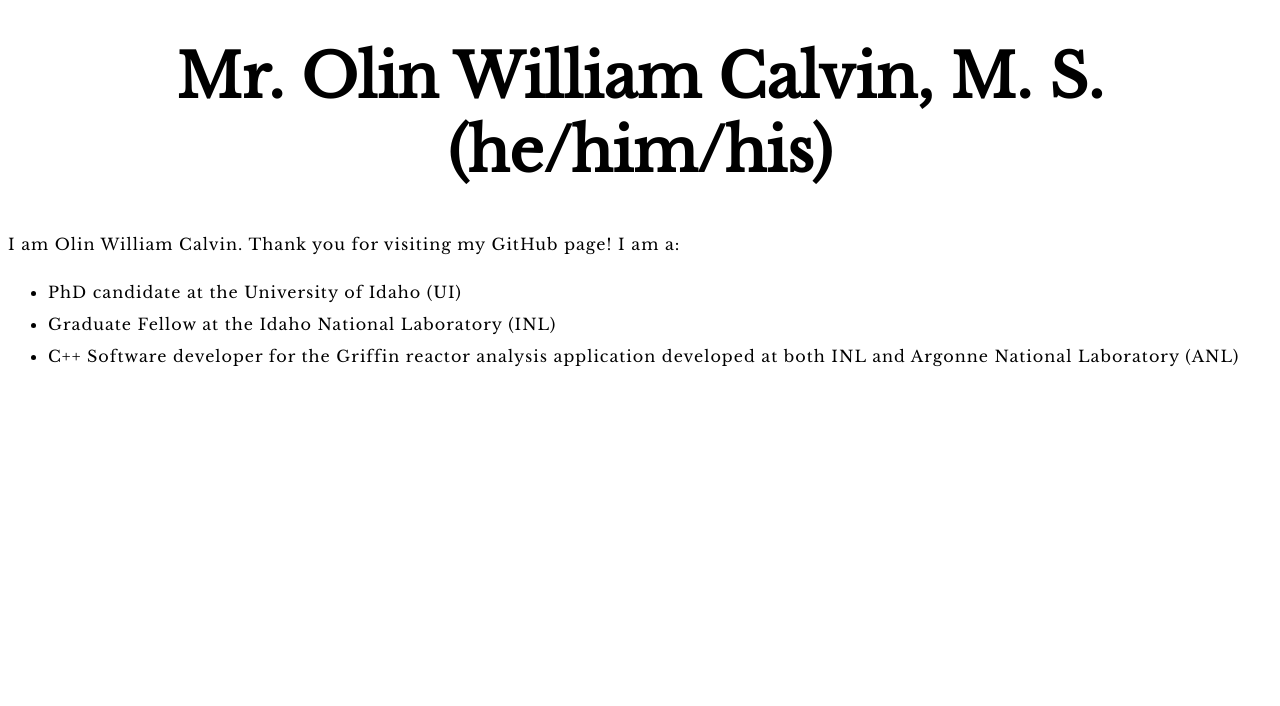
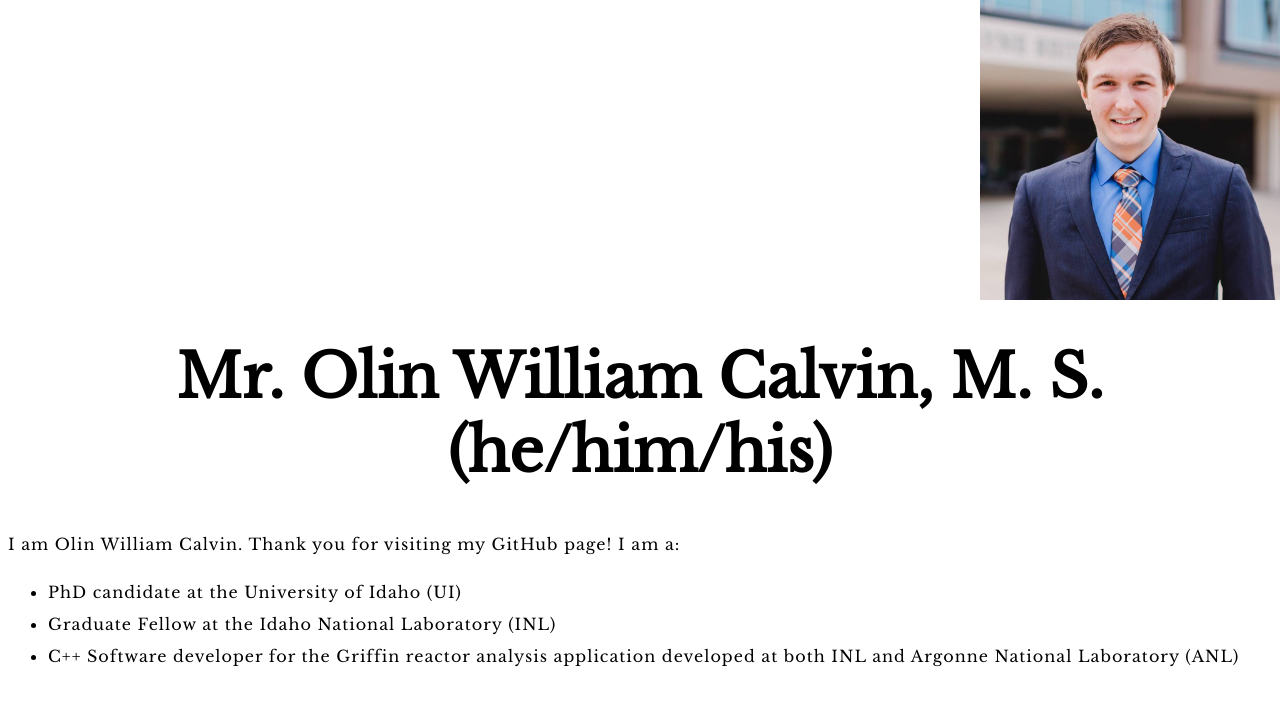
Before and after one commit to olinwc/olinwc.github.io, a PHP site: page / in a window 1280 px wide. Shown: the top 706 px of the page. Run offline with PHP 8.4, Linux system fonts and the light colour scheme.

Commit message:
Test padding

```diff
--- a/index.html
+++ b/index.html
@@ -10,6 +10,7 @@
     <title>Olin William Calvin</title>
   </head>
   <body>
+    <img id="headshot" src="images/olinwc_headshot_1.jpg" alt="Picture of Olin Calvin in a blue suit." height="300" width="300">
     <h1 style="text-align:center;">Mr. Olin William Calvin, M. S. (he/him/his)</h1>
     <p>I am Olin William Calvin. Thank you for visiting my GitHub page! I am a:</p>
     <ul>
--- a/styles/style.css
+++ b/styles/style.css
@@ -6,6 +6,7 @@ html {
 h1 {
   font-size: 60px;
   text-align: center;
+  padding-top: 300px
 }
 
 p,
@@ -14,3 +15,9 @@ li {
   line-height: 2;
   letter-spacing: 1px;
 }
+
+#headshot {
+	position: absolute;
+	top: 0;
+  right: 0;
+}
```
